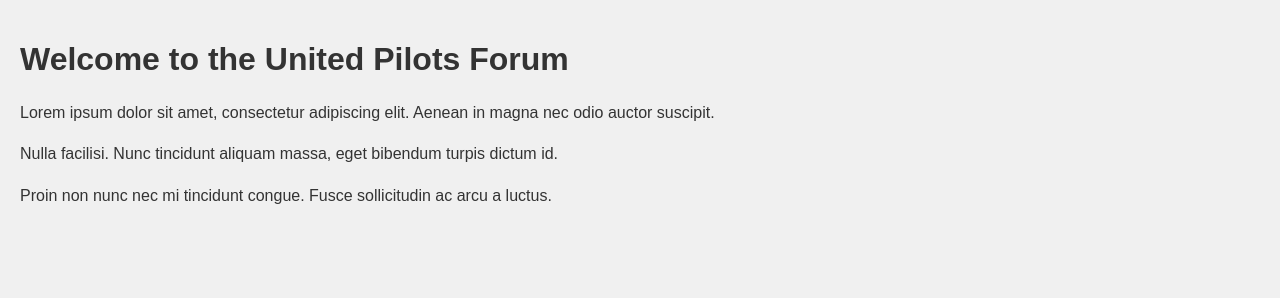
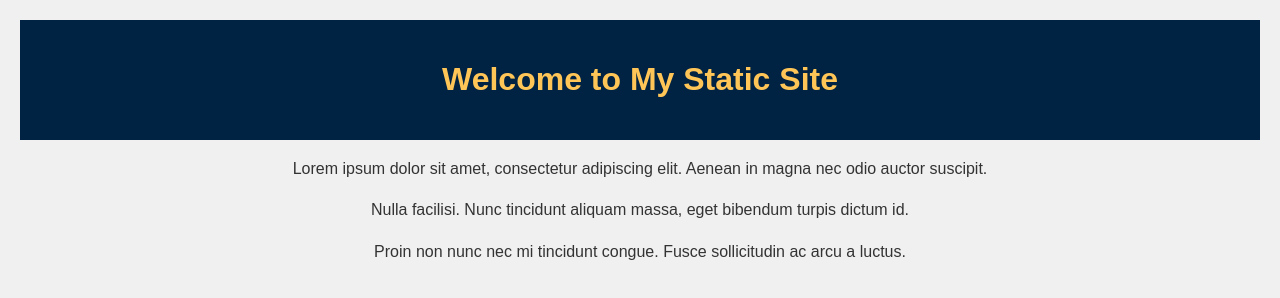
Before and after one commit to unitedpilotsorg/unitedpilotsorg.github.io, a plain HTML site: page index.html in a window 1280 px wide. Drawn offline with Linux system fonts and the light colour scheme.

Commit message:
Update index.html

```diff
--- a/index.html
+++ b/index.html
@@ -2,14 +2,22 @@
 <html>
 <head>
     <meta charset="UTF-8">
-    <title>United Pilots Forum</title>
+    <title>My Static Site</title>
     <style>
-        /* Define the background color and text color */
+        /* Define the background color and text color for the body */
         body {
             background-color: #f0f0f0; /* Light gray */
             color: #333; /* Dark gray for text */
             font-family: Arial, sans-serif; /* Standard font from Discourse */
             margin: 0;
+            padding: 20px;
+            text-align: center; /* Center-align text */
+        }
+
+        /* Define the background color and text color for the header */
+        header {
+            background-color: #002243; /* Dark blue */
+            color: #ffc657; /* Yellow text color */
             padding: 20px;
         }
 
@@ -23,7 +31,11 @@
     </style>
 </head>
 <body>
-    <h1>Welcome to the United Pilots Forum</h1>
+    <!-- Header with background and text color -->
+    <header>
+        <h1>Welcome to My Static Site</h1>
+    </header>
+
     <p>Lorem ipsum dolor sit amet, consectetur adipiscing elit. Aenean in magna nec odio auctor suscipit.</p>
 
     <p>Nulla facilisi. Nunc tincidunt aliquam massa, eget bibendum turpis dictum id.</p>
```
